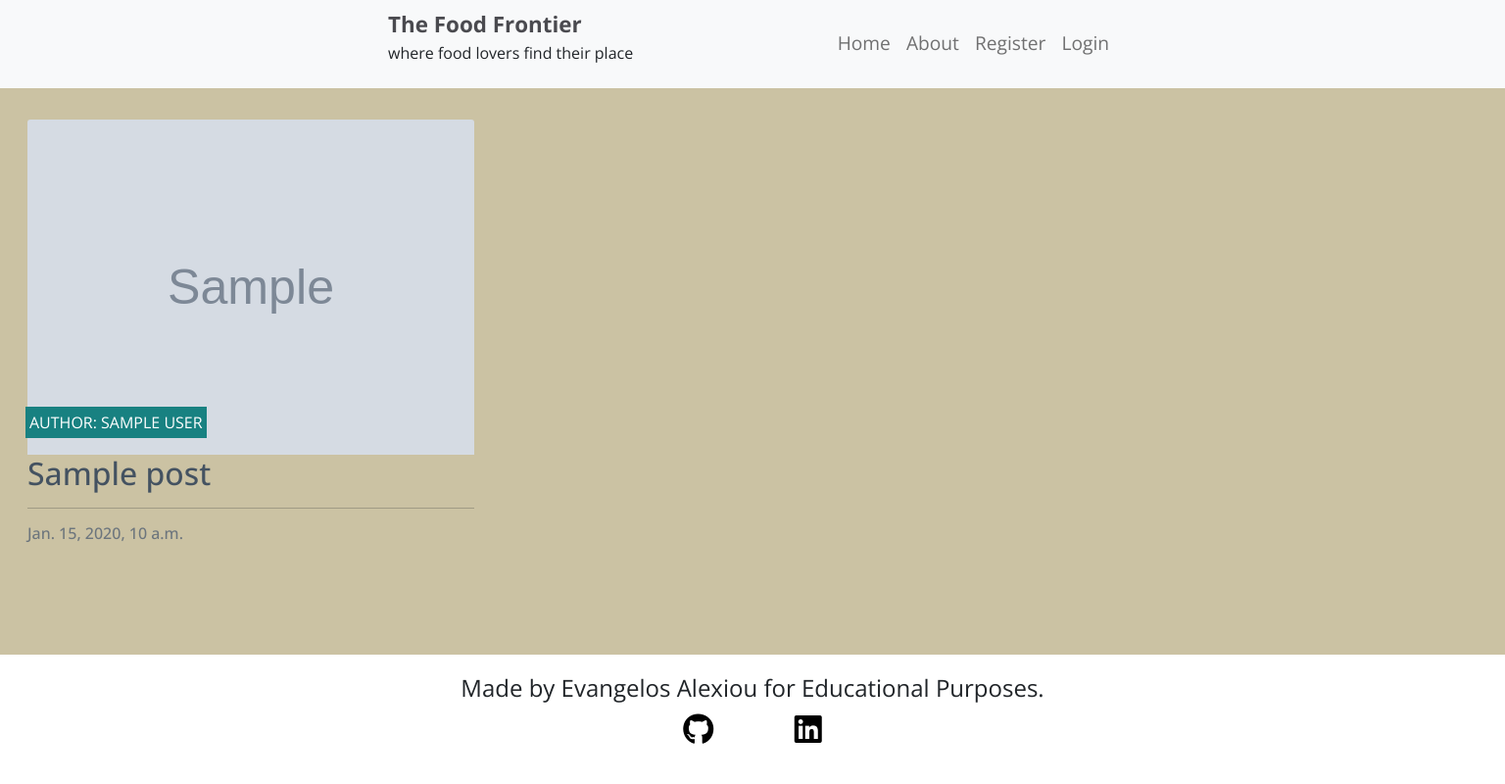
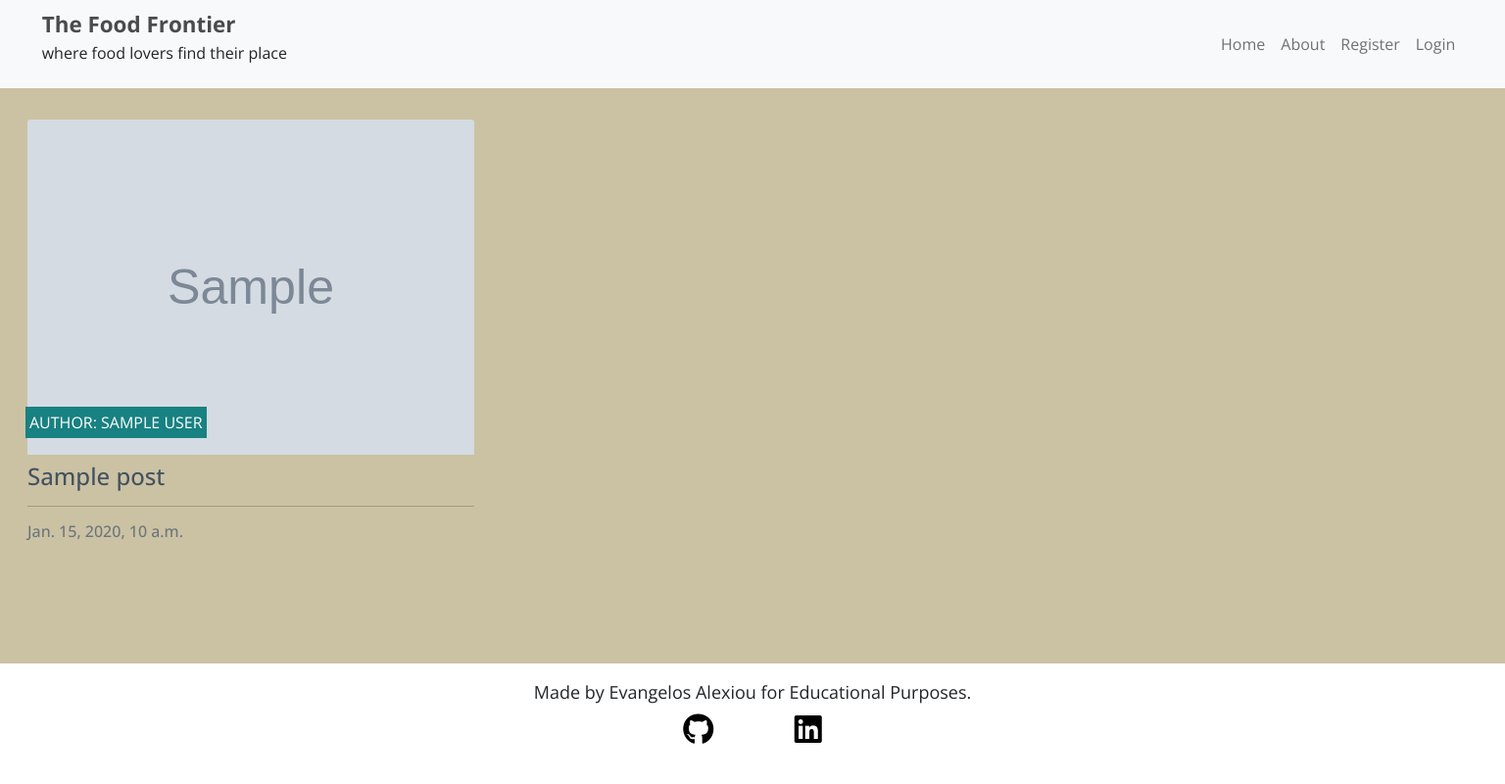
Before and after one commit to Alexiou981/the-food-frontier, a Django app: template blog/templates/blog/index.html in a window 1536 px wide. Shown: the whole page at 98% size. Run offline with Django 3.2, Linux system fonts and the light colour scheme; the template is opened without the code that fills it: most values are stand-ins (such as "Sample title", 1, 10 or a date in 2020); grey boxes marked "Sample" are stand-in pictures; some libraries are stand-ins or nearby versions.

Commit message:
style: add style rules for media queries for each post

```diff
--- a/static/css/style.css
+++ b/static/css/style.css
@@ -1,4 +1,3 @@
-/* style.css file taken from the Code Institute Codestar project */
 
 body {
     background-color: #cbc2a3;
@@ -204,6 +203,12 @@ nav.users_recipes{
     color: black;
 }
 
+/* style rule for post title */
+h2.card-title{
+    padding-top: .5rem;
+    font-size: medium;
+}
+
 
 /* media query for 768px screens and larger */
 @media screen and (min-width:768px){
@@ -235,6 +240,11 @@ nav.users_recipes{
     font-size: xx-large;
     color: black;
 }
+
+    /* style rule for post title */
+    h2.card-title{
+    font-size: large;
+}
 }
 
 /* media query for 1024px screens and larger */
@@ -242,16 +252,15 @@ nav.users_recipes{
     /* style rules for navbar */
     .navbar > .container-fluid{
         align-items: normal;
+        margin-left: 2%;
+        margin-right: 2%;
     }
+
 }
 
 /* media query for 1440px screens and larger */
 @media screen and (min-width:1440px){
     /* style rules for navbar */
-    .navbar > .container-fluid{
-        margin-left: 25%;
-        margin-right: 25%;
-    }
 
     .name-quote > p {
         font-size: 100%;
@@ -260,14 +269,6 @@ nav.users_recipes{
     .logged-in-user {
         font-size: 110%;
         text-decoration: underline;
-    }
-
-    #navbarText{
-        font-size: larger;
-    }
-
-    .creator {
-        font-size: x-large;
     }
 
     .sm-links {
@@ -279,4 +280,41 @@ nav.users_recipes{
         font-size: xx-large;
         color: black;
     }
+
+    /* style rule for post title */
+    h2.card-title{
+    padding-top: .5rem;
+    font-size: x-large;
+    }
+
+    /* style rule for post container */
+    .col-12.mt-3 {
+        padding: 0, 5%, 0, 5%;
+    }
+
 }
+
+@media screen and (min-width:2560px){
+    /* style rule for post container */
+    .navbar > .container-fluid{
+        margin-left: 15%;
+        margin-right: 15%;
+    }
+
+    #navbarText{
+        font-size: larger;
+    }
+
+    .creator{
+        font-size: x-large;
+    }
+
+    .col-12.mt-3 {
+        padding-right: 15%;
+        padding-left: 15%;
+    }
+
+    .col-md-4{
+        padding: 3rem;
+    }
+}
```
